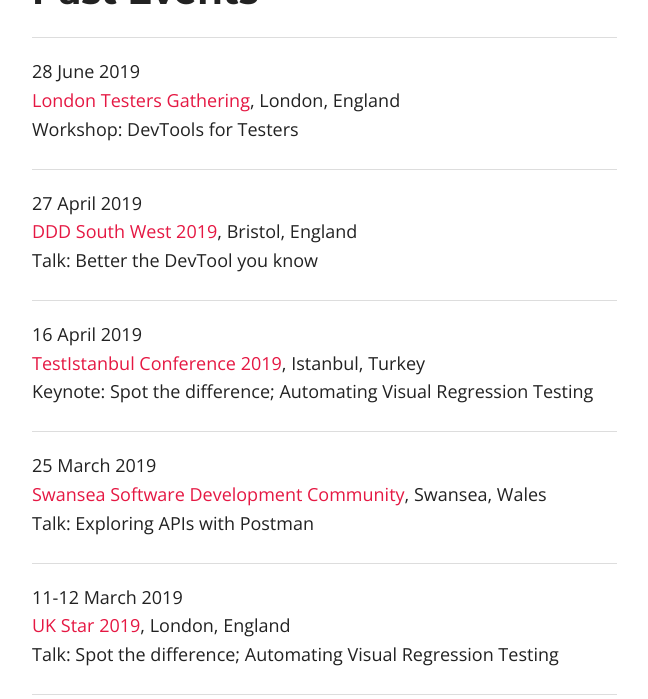
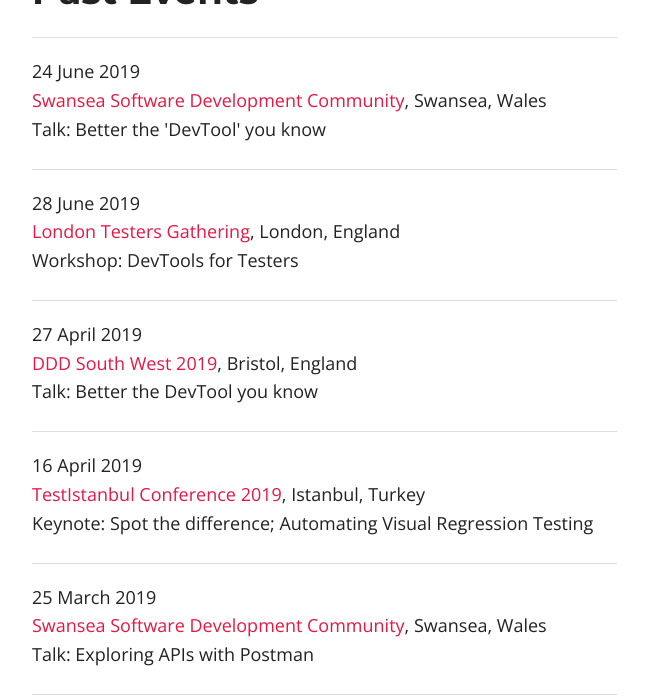
Before and after one commit to vivrichards600/vivrichards600.github.io, a Jekyll site: the page built from events.html, in a window 1280 px wide and 900 px high, scrolled down 1163 px, cut to the strip 201-900 px from the top of the window. Shown: the whole strip, without its empty margins (158-806 px from the left). Built offline with Jekyll 4.4.1, drawn with Linux system fonts in a browser that asks for light colours; nearby versions of some CDN libraries.

Commit message:
Adding meetup

```diff
--- a/_data/conferences.yml
+++ b/_data/conferences.yml
@@ -1,3 +1,12 @@
+  - startdate: 24th June 2019
+    enddate:
+    name: Swansea Software Development Community
+    role: Talk
+    title: Better the 'DevTool' you know
+    url:  https://www.meetup.com/en-AU/Swansea-Software-Development-Meetup/events/262369258/
+    country:  Wales
+    city:  Swansea
+    year: 2019
   - startdate: 28th June 2019
     enddate:
     name: London Testers Gathering
```
